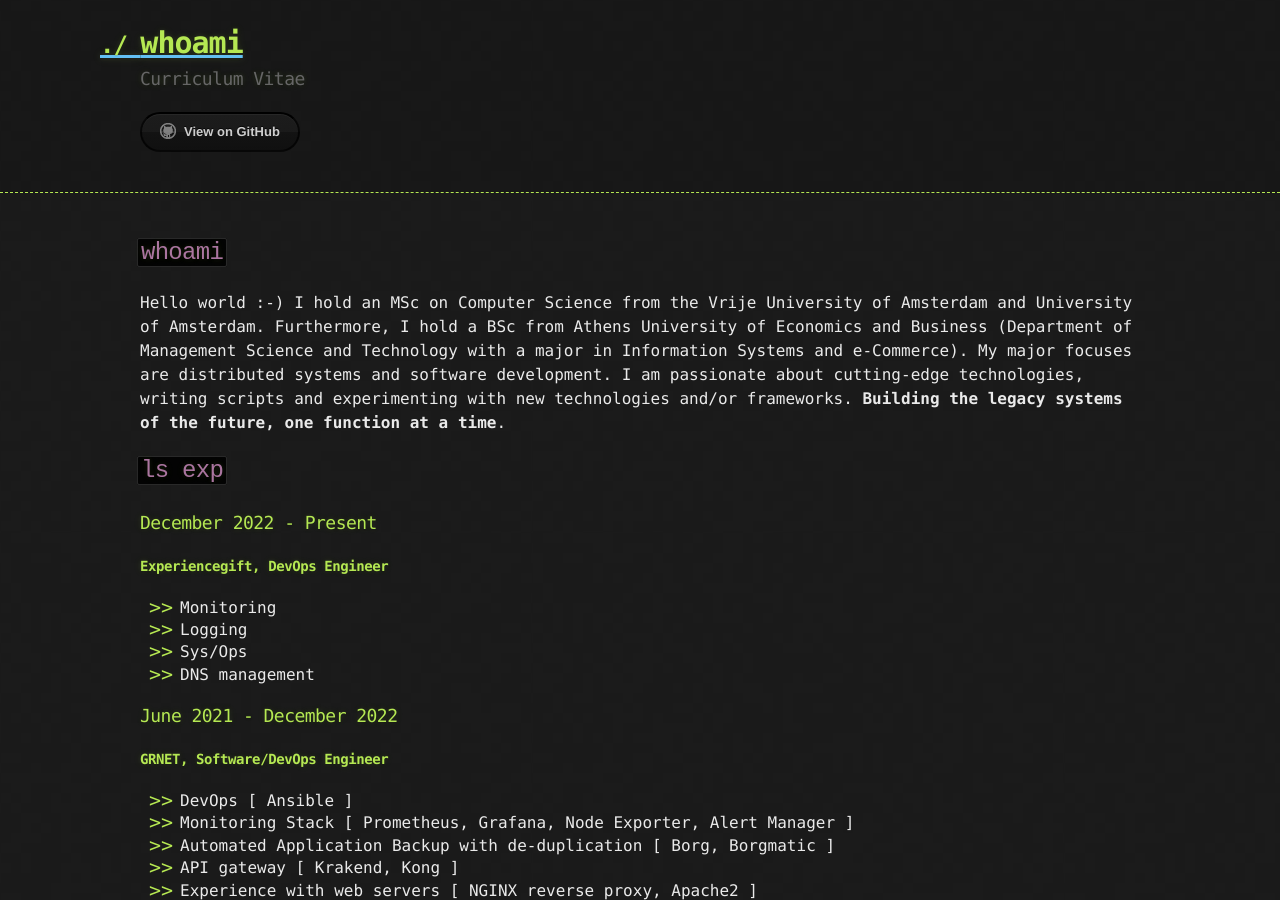
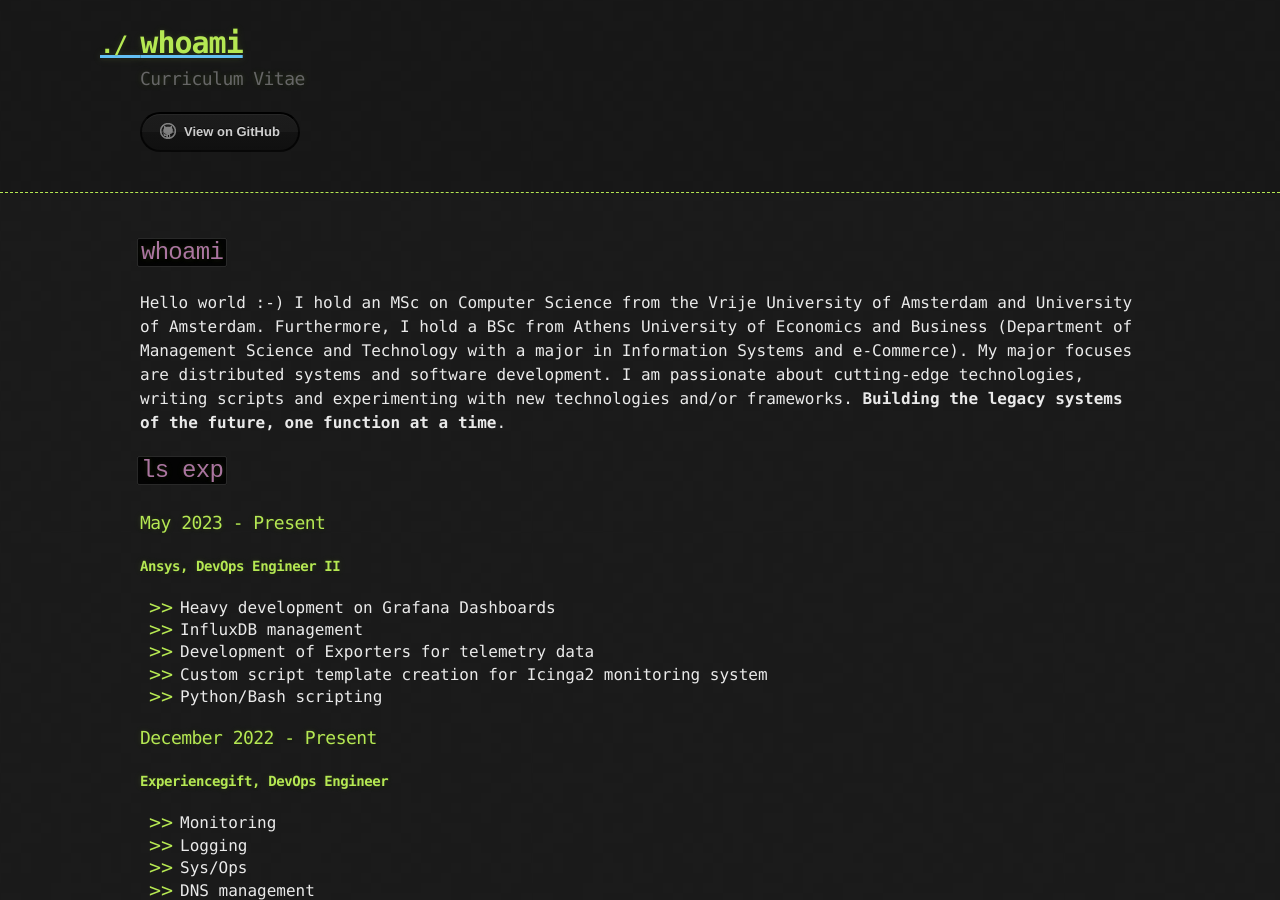
Before and after one commit to atrestis/atrestis.github.io, a Jekyll site: the page built from index.md, in a window 1280 px wide and 900 px high. Built offline with Jekyll 4.4.1, drawn with Linux system fonts in a browser that asks for light colours; our own code applies the rules of GitHub Pages for plain Markdown files.

Commit message:
Updated CV

```diff
--- a/index.md
+++ b/index.md
@@ -4,6 +4,15 @@ Hello world :-)  I hold an MSc on Computer Science from the Vrije University of
 of Amsterdam. Furthermore, I hold a BSc from Athens University of Economics and Business (Department of Management Science and Technology with a major in Information Systems and e-Commerce). My major focuses are distributed systems and software development. I am passionate about cutting-edge technologies, writing scripts and experimenting with new technologies and/or frameworks. __Building the legacy systems of the future, one function at a time__.
 
 ## `ls exp`
+
+### May 2023 - Present
+#### __Ansys, DevOps Engineer II__
+
+- Heavy development on Grafana Dashboards
+- InfluxDB management
+- Development of Exporters for telemetry data
+- Custom script template creation for Icinga2 monitoring system
+- Python/Bash scripting
 
 ### December 2022 - Present
 #### __Experiencegift, DevOps Engineer__
```
